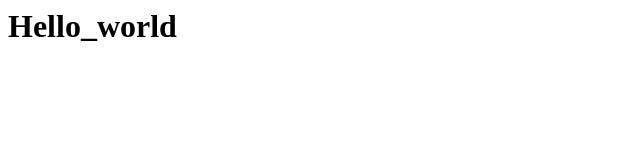
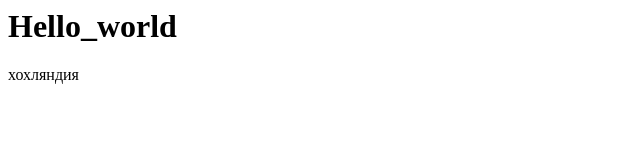
Before and after one commit to Lev12849/acs, a plain HTML site: page index.html in a window 1280 px wide. Shown: the full height of the page, 0-640 px from the left. Drawn offline with Linux system fonts and the light colour scheme.

```diff
--- a/index.html
+++ b/index.html
@@ -6,5 +6,6 @@
 </head>
 <body>
   <h1>Hello_world</h1>
+  <p>хохляндия</p>
 </body>
 </html>
```
